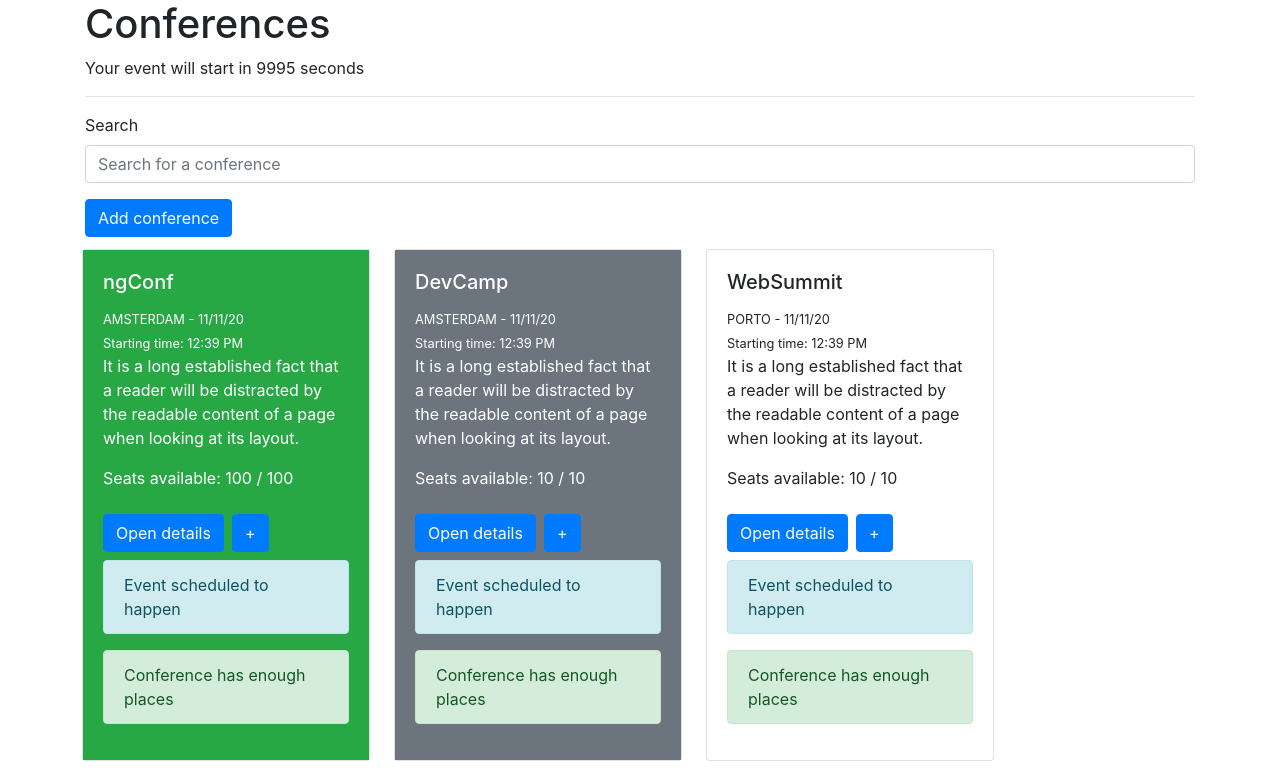
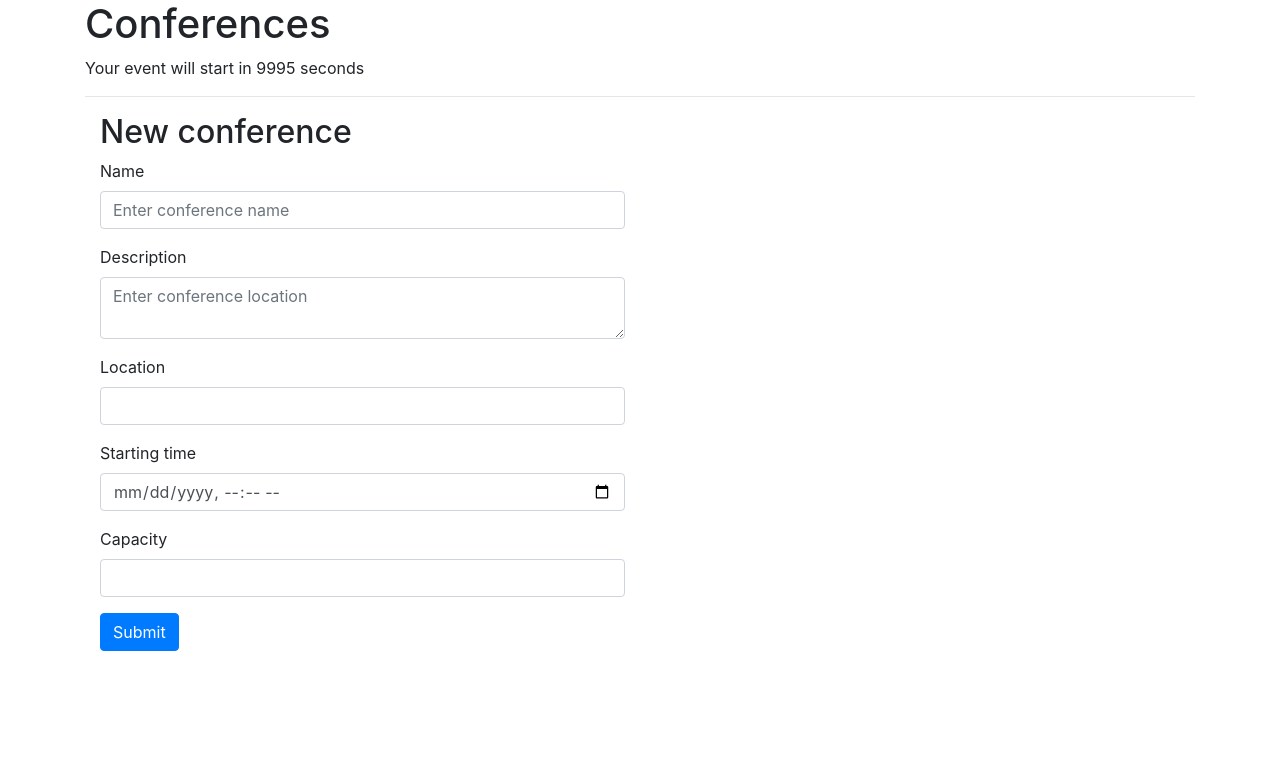
Before and after one commit to Cornel777/it-step-angular, an Angular app: page /add in a window 1280 px wide. Shown: the top 784 px of the page. Built offline with nearby package versions, Linux system fonts and the light colour scheme; data requests are answered from the project's data file.

Commit message:
Added routing

```diff
--- a/db.json
+++ b/db.json
@@ -55,6 +55,14 @@
       "startingTime": "2020-11-24T13:47",
       "capacity": "Bucuresti",
       "id": 7
+    },
+    {
+      "name": "Some fancy conf",
+      "description": "yet another fancy conf",
+      "location": "Bucharest",
+      "startingTime": "2020-11-16T02:47",
+      "capacity": "120",
+      "id": 8
     }
   ]
 }
--- a/src/app/add-conf/add-conf.component.ts
+++ b/src/app/add-conf/add-conf.component.ts
@@ -2,6 +2,7 @@
 import { Conference } from '../participant.model';
 import { EventEmitter } from '@angular/core';
 import { ConferenceService } from '../service/conference.service';
+import { Router } from '@angular/router';
 
 @Component({
   selector: 'app-add-conf',
@@ -10,10 +11,8 @@
 })
 export class AddConfComponent implements OnInit {
 
-  @Output()
-  emitter: EventEmitter<void> = new EventEmitter()
   conference: Conference
-  constructor(private conferenceService: ConferenceService) { }
+  constructor(private conferenceService: ConferenceService, private router: Router) { }
 
   ngOnInit(): void {
     this.conference = new Conference();
@@ -21,7 +20,7 @@
 
   addConference() {
     this.conferenceService.addConf(this.conference)
-      .subscribe(() => this.emitter.emit());
+      .subscribe(() => this.router.navigate([""]));
   }
 
 }
--- a/src/app/app.component.html
+++ b/src/app/app.component.html
@@ -2,21 +2,5 @@
   <h1>{{title}}</h1>
   Your event will start in {{time}} seconds
   <hr>
-  <div class="w-100">
-    <div class="form-group">
-      <label for="search-field">Search</label>
-      <input type="text" class="form-control" id="search-field" aria-describedby="emailHelp"
-        placeholder="Search for a conference" [(ngModel)]='searchField' (keyup)='search()'>
-    </div>
-  </div>
-  <div>
-    <button class="btn btn-primary" (click)="showForm()">Add conference</button>
-    <app-add-conf *ngIf="isFormVisible" (emitter)="addConf($event)"></app-add-conf>
-  </div>
-  <div class="row">
-    <app-conference *ngFor="let conf of conferences; odd as isOdd; first as isFirst; last as isLast"
-      [name]="conf.name" [description]="conf.description" [isOdd]="isOdd" [isFirst]="isFirst" [isLast]="isLast"
-      [location]="conf.location" [startingTime]="conf.startingTime" [capacity]=conf.capacity>
-    </app-conference>
-  </div>
+  <router-outlet></router-outlet>
 </div>
--- a/src/app/app.component.ts
+++ b/src/app/app.component.ts
@@ -1,6 +1,7 @@
 import { Component } from '@angular/core';
 import { Conference } from './participant.model';
 import { ConferenceService } from './service/conference.service'
+import { RouterModule } from '@angular/router';
 
 @Component({
   selector: 'app-root',
@@ -10,14 +11,8 @@
 export class AppComponent {
   title = 'Conferences';
   time: number = 10_000;
-  searchField: string
-  conferences: Conference[]
-  isFormVisible = false
 
-  constructor(private conferenceService: ConferenceService) {
-    this.conferenceService.getAll().subscribe(data => {
-      this.conferences = data
-    })
+  constructor() {
     let interval = setInterval(() => {
       this.time--
       if (this.time === 0) {
@@ -26,28 +21,4 @@
       }
     }, 1000)
   }
-
-  search() {
-    if (this.searchField) {
-      this.conferenceService.search(this.searchField).subscribe(data => {
-        this.conferences = data
-      })
-    } else {
-      this.conferenceService.getAll().subscribe(data => {
-        this.conferences = data
-      })
-    }
-  }
-
-  showForm() {
-    this.isFormVisible = true;
-  }
-
-  addConf() {
-    this.isFormVisible = false;
-    this.conferenceService.getAll().subscribe(data => {
-      this.conferences = data
-    })
-  }
-
 }
--- a/src/app/app.module.ts
+++ b/src/app/app.module.ts
@@ -5,14 +5,16 @@
 import { ConferenceComponent } from './conference/conference.component';
 import { AddConfComponent } from './add-conf/add-conf.component';
 import { HttpClientModule } from '@angular/common/http'
+import { AppRoutingModule } from './routing/routing.module';
+import { ConferenceListComponent } from './conference-list/conference-list.component';
 
 @NgModule({
   declarations: [
     AppComponent,
-    ConferenceComponent, AddConfComponent
+    ConferenceComponent, AddConfComponent, ConferenceListComponent
   ],
   imports: [
-    BrowserModule, FormsModule,  HttpClientModule,
+    BrowserModule, FormsModule,  HttpClientModule, AppRoutingModule
   ],
   providers: [],
   bootstrap: [AppComponent]
--- /dev/null
+++ b/src/app/conference-list/conference-list.component.html
@@ -0,0 +1,15 @@
+<div>
+    <div class="w-100">
+        <div class="form-group">
+          <label for="search-field">Search</label>
+          <input type="text" class="form-control" id="search-field" aria-describedby="emailHelp"
+            placeholder="Search for a conference" [(ngModel)]='searchField' (keyup)='search()'>
+        </div>
+      </div>
+    <button class="btn btn-primary" (click)="showForm()">Add conference</button>
+  </div>
+  <div class="row">
+    <app-conference *ngFor="let conf of conferences; odd as isOdd; first as isFirst; last as isLast"
+       [isOdd]="isOdd" [isFirst]="isFirst" [isLast]="isLast" [conference]="conf">
+    </app-conference>
+  </div>
--- /dev/null
+++ b/src/app/conference-list/conference-list.component.ts
@@ -0,0 +1,49 @@
+import { Component, OnInit } from '@angular/core';
+import { Router } from '@angular/router';
+import { Conference } from '../participant.model';
+import { ConferenceService } from '../service/conference.service'
+
+@Component({
+  selector: 'app-conference-list',
+  templateUrl: './conference-list.component.html',
+  styleUrls: ['./conference-list.component.css']
+})
+export class ConferenceListComponent implements OnInit {
+
+  searchField: string
+  conferences: Conference[]
+  isFormVisible = false
+
+  constructor(private conferenceService: ConferenceService, private router: Router) {
+    this.conferenceService.getAll().subscribe(data => {
+      this.conferences = data
+    })
+  }
+
+  ngOnInit(): void {
+  }
+
+  search() {
+    if (this.searchField) {
+      this.conferenceService.search(this.searchField).subscribe(data => {
+        this.conferences = data
+      })
+    } else {
+      this.conferenceService.getAll().subscribe(data => {
+        this.conferences = data
+      })
+    }
+  }
+
+  showForm() {
+    this.router.navigate(['add'])
+  }
+
+  addConf() {
+    this.isFormVisible = false;
+    this.conferenceService.getAll().subscribe(data => {
+      this.conferences = data
+    })
+  }
+
+}
--- a/src/app/conference/conference.component.html
+++ b/src/app/conference/conference.component.html
@@ -1,12 +1,12 @@
 <div class="card">
   <!-- <img class="card-img-top" src="https://source.unsplash.com/random/200x200" alt="Card image cap"> -->
   <div class="card-body" [ngClass]='cardStyle()'>
-    <h5 class="card-title">{{name}}</h5>
-    <small>{{location | uppercase}} - {{startingTime | date : 'shortDate'}} </small> <br/>
-    <small>Starting time: {{startingTime | date: 'shortTime'}} </small>
-    <p class="card-text">{{description}}</p>
+    <h5 class="card-title">{{conference.name}}</h5>
+    <small>{{conference.location | uppercase}} - {{conference.startingTime | date : 'shortDate'}} </small> <br/>
+    <small>Starting time: {{conference.startingTime | date: 'shortTime'}} </small>
+    <p class="card-text">{{conference.description}}</p>
     <p>Seats available: {{availableSeats()}}</p>
-    <a class="btn btn-primary">Open details</a>
+    <a class="btn btn-primary" [routerLink]="['conf', conference.id]" >Open details</a>
     <button class="btn btn-primary m-2" (click)="addParticipant()">+</button>
     <div *ngIf="passed; else currentEvent" class="alert alert-warning" role="alert">
       Event happened in the past
--- a/src/app/conference/conference.component.ts
+++ b/src/app/conference/conference.component.ts
@@ -1,5 +1,5 @@
 import { Component, Input, OnInit } from '@angular/core';
-import { Participant} from '../participant.model';
+import { Conference, Participant} from '../participant.model';
 
 @Component({
   selector: 'app-conference',
@@ -9,15 +9,7 @@
 export class ConferenceComponent implements OnInit {
 
   @Input()
-  name: String
-  @Input()
-  description:String
-  @Input()
-  location: String
-  @Input()
-  startingTime: Date
-  @Input()
-  capacity: number
+  conference: Conference
   @Input()
   isOdd?: boolean
   @Input()
@@ -29,24 +21,23 @@
   capacityLevel: string
 
   constructor() {
-    this.capacity = 3;
     this.participants = new Array();
 
   }
 
   ngOnInit(): void {
-    this.passed = this.startingTime < new Date()
+    this.passed = this.conference.startingTime < new Date()
     console.log('is odd', this.isOdd)
   }
 
   availableSeats(): String{
-    return `${this.capacity - this.participants.length} / ${this.capacity}`
+    return `${this.conference.capacity - this.participants.length} / ${this.conference.capacity}`
   }
 
   addParticipant(){
-    if (this.participants.length == this.capacity) {
+    if (this.participants.length == this.conference.capacity) {
       this.capacityLevel = 'full'
-    }  else if (this.participants.length > this.capacity * 0.5) {
+    }  else if (this.participants.length > this.conference.capacity * 0.5) {
       this.capacityLevel = 'moderate'
       this.participants.push(new Participant())
     } else {
--- a/src/app/participant.model.ts
+++ b/src/app/participant.model.ts
@@ -13,6 +13,7 @@
 }
 
 export class Conference {
+  id: number
   name: String
   description:String
   location: String
```
Also changed, not shown: src/app/routing/routing.module.ts (added, +25 -0 lines), src/app/conference-list/conference-list.component.css (added), 1 other file (tests, documents, lock files or other folders).
